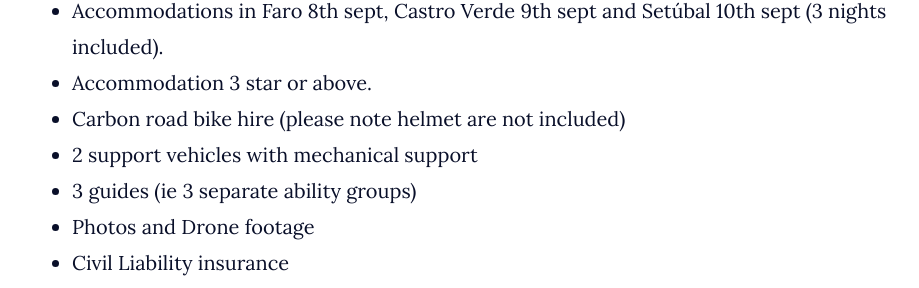
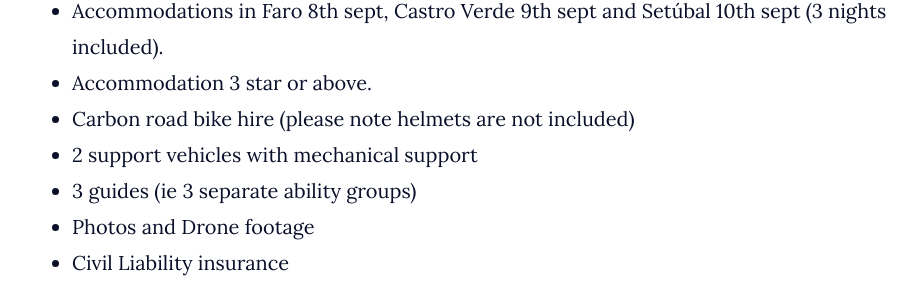
Before and after one commit to matthewcobb/techbikers, a Jekyll site: the page built from _rides/faro-to-lisbon.md, in a window 1280 px wide and 900 px high, scrolled down 1493 px. Shown: the part 154-442 px from the top of the window, without its empty margins (180-1099 px from the left). Built offline with Jekyll 4.4.1, drawn with Linux system fonts in a browser that asks for light colours.

Commit message:
Update from Forestry.io Emmanuel Nataf updated _rides/faro-to-lisbon.md

```diff
--- a/_rides/faro-to-lisbon.md
+++ b/_rides/faro-to-lisbon.md
@@ -32,7 +32,7 @@ The ride will be fully-supported and excellently catered by [L'Échappée Portug
 * Airport transfers from Lisbon to Lisbon airport on the 11th
 * Accommodations in Faro 8th sept, Castro Verde 9th sept and Setúbal 10th sept (3 nights included).
 * Accommodation 3 star or above.
-* Carbon road bike hire (please note helmet are not included)
+* Carbon road bike hire (please note helmets are not included)
 * 2 support vehicles with mechanical support
 * 3 guides (ie 3 separate ability groups)
 * Photos and Drone footage
```
